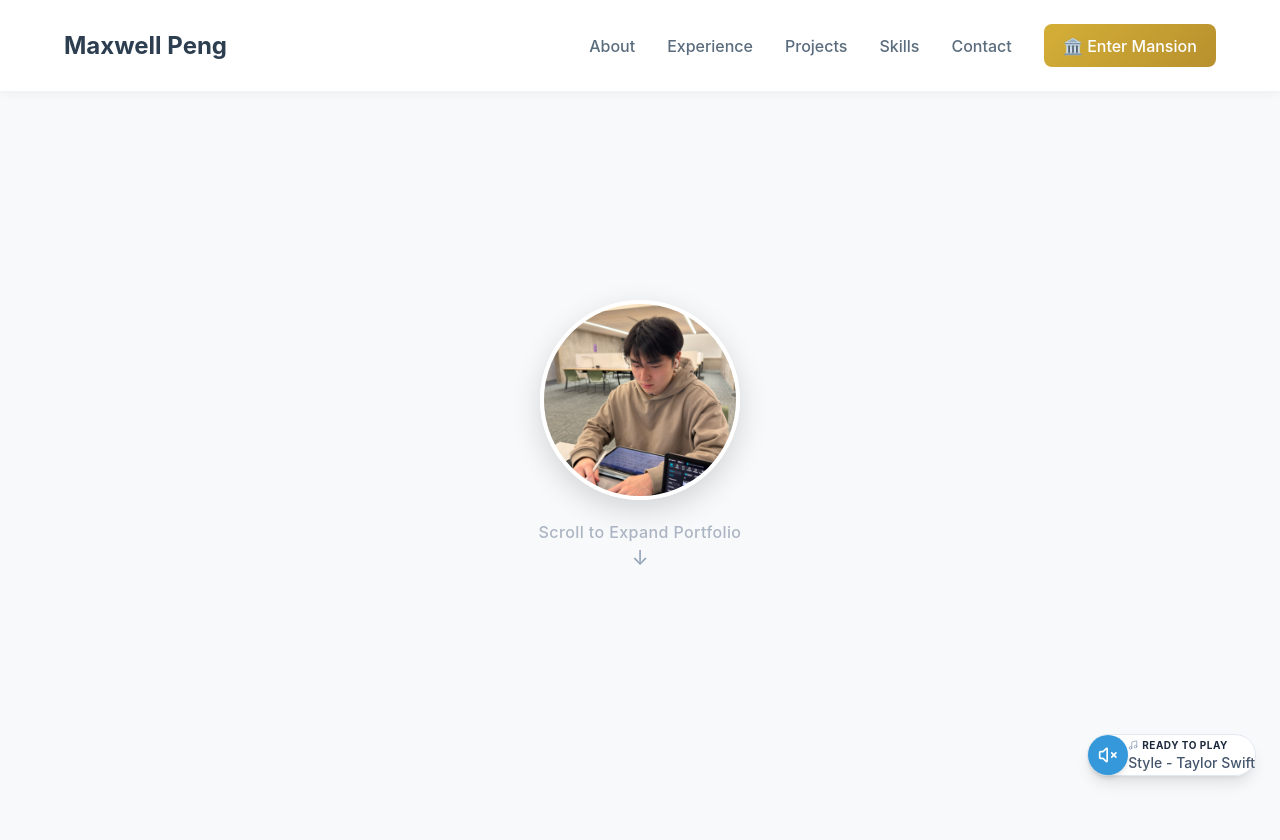
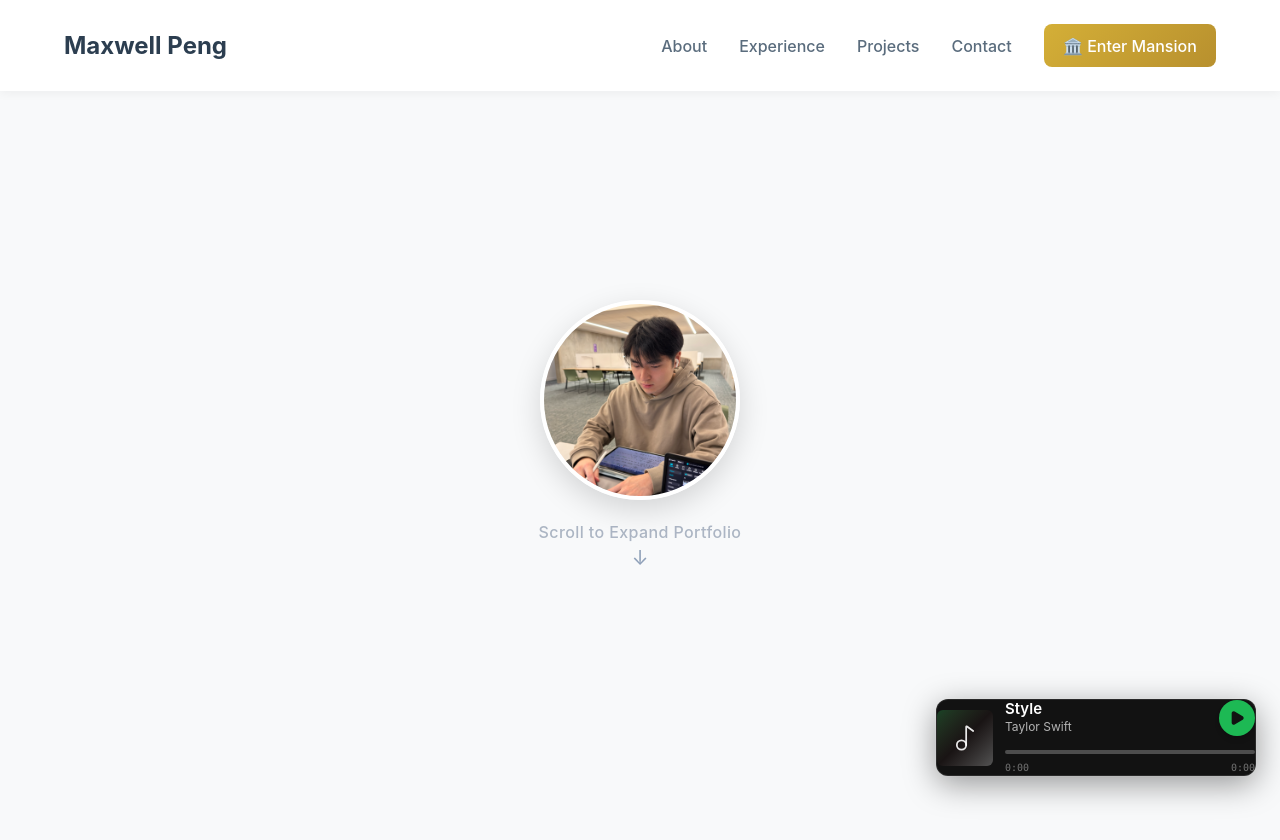
Before and after one commit to thecodemonki/LottoMax, a React (Vite) app: page / in a window 1280 px wide. Shown: the top 840 px of the page. Built offline with nearby package versions, Linux system fonts and the light colour scheme.

Commit message:
took out yap/school, fixed the music player, changed up footer

```diff
--- a/src/components/AudioPlayer.jsx
+++ b/src/components/AudioPlayer.jsx
@@ -1,52 +1,127 @@
-import { useState, useRef, useEffect } from 'react';
-import { Volume2, VolumeX, Music } from 'lucide-react';
+import { useState, useRef, useEffect, useCallback } from 'react';
+import { Play, Pause, Music2 } from 'lucide-react';
+
+const TRACK = { title: 'Style', artist: 'Taylor Swift', src: '/Taylor Swift - Style.mp3' };
+
+function formatTime(sec) {
+  if (!Number.isFinite(sec) || sec < 0) return '0:00';
+  const m = Math.floor(sec / 60);
+  const s = Math.floor(sec % 60);
+  return `${m}:${s.toString().padStart(2, '0')}`;
+}
 
 export default function AudioPlayer() {
   const [muted, setMuted] = useState(true);
+  const [currentTime, setCurrentTime] = useState(0);
+  const [duration, setDuration] = useState(0);
   const audioRef = useRef(null);
+
+  const playing = !muted;
+
+  const syncTime = useCallback(() => {
+    const el = audioRef.current;
+    if (!el) return;
+    setCurrentTime(el.currentTime);
+    if (Number.isFinite(el.duration)) setDuration(el.duration);
+  }, []);
+
+  useEffect(() => {
+    const el = audioRef.current;
+    if (!el) return;
+    const onLoaded = () => {
+      setDuration(el.duration || 0);
+    };
+    el.addEventListener('loadedmetadata', onLoaded);
+    el.addEventListener('timeupdate', syncTime);
+    return () => {
+      el.removeEventListener('loadedmetadata', onLoaded);
+      el.removeEventListener('timeupdate', syncTime);
+    };
+  }, [syncTime]);
 
   useEffect(() => {
     if (audioRef.current && !muted) {
       audioRef.current.volume = 0;
-      audioRef.current.play().catch(e => {
-        console.log("Audio play failed, requiring user gesture:", e);
+      audioRef.current.play().catch(() => {
         setMuted(true);
       });
       let vol = 0;
       const interval = setInterval(() => {
         if (vol < 0.3) {
           vol += 0.05;
-          audioRef.current.volume = Math.min(vol, 0.3);
+          if (audioRef.current) audioRef.current.volume = Math.min(vol, 0.3);
         } else {
           clearInterval(interval);
         }
       }, 300);
       return () => clearInterval(interval);
-    } else if (audioRef.current && muted) {
-        audioRef.current.pause();
+    }
+    if (audioRef.current && muted) {
+      audioRef.current.pause();
     }
   }, [muted]);
 
+  const progressPct = duration > 0 ? (currentTime / duration) * 100 : 0;
+
+  const seek = (e) => {
+    const el = audioRef.current;
+    if (!el || !duration) return;
+    const rect = e.currentTarget.getBoundingClientRect();
+    const x = Math.min(Math.max(e.clientX - rect.left, 0), rect.width);
+    el.currentTime = (x / rect.width) * duration;
+    syncTime();
+  };
+
   return (
-    <div className="fixed bottom-6 right-6 z-50 flex items-center bg-white/90 backdrop-blur-sm p-2 pr-4 rounded-full shadow-lg border border-slate-200 transition-all hover:scale-105">
-      <audio ref={audioRef} src="/Taylor Swift - Style.mp3" loop />
+    <div className="fixed bottom-6 right-6 z-50 w-[min(100vw-2rem,20rem)] select-none">
+      <audio ref={audioRef} src={TRACK.src} loop preload="metadata" />
 
-      <button
-        onClick={() => setMuted(!muted)}
-        className="w-10 h-10 flex items-center justify-center rounded-full bg-[#3498db] text-white shadow-md hover:bg-[#2980b9] transition-colors focus:outline-none"
-        aria-label={muted ? "Play music" : "Pause music"}
+      <div
+        className="flex items-center gap-3 rounded-xl border border-white/10 bg-[#121212] p-2.5 pl-2 shadow-[0_8px_32px_rgba(0,0,0,0.4)] ring-1 ring-white/5"
+        role="region"
+        aria-label="Music player"
       >
-        {muted ? <VolumeX size={20} /> : <Volume2 size={20} />}
-      </button>
+        <div
+          className="relative h-14 w-14 shrink-0 overflow-hidden rounded-md bg-gradient-to-br from-[#1db954]/30 via-[#191414] to-[#535353]"
+          aria-hidden
+        >
+          <Music2 className="absolute left-1/2 top-1/2 h-7 w-7 -translate-x-1/2 -translate-y-1/2 text-white/90" strokeWidth={1.5} />
+        </div>
 
-      <div className="ml-3 flex flex-col justify-center">
-        <span className="text-[10px] font-bold text-slate-800 uppercase tracking-wider flex items-center gap-1">
-          <Music size={10} className={!muted ? "animate-pulse text-[#3498db]" : "text-slate-400"} />
-          {!muted ? "Now Playing" : "Ready to Play"}
-        </span>
-        <span className="text-sm font-medium text-slate-600 truncate max-w-[140px]">
-          Style - Taylor Swift
-        </span>
+        <div className="min-w-0 flex-1 py-0.5">
+          <div className="flex items-start justify-between gap-2">
+            <div className="min-w-0">
+              <p className="truncate text-[15px] font-semibold leading-tight text-white">{TRACK.title}</p>
+              <p className="truncate text-xs text-[#b3b3b3]">{TRACK.artist}</p>
+            </div>
+            <button
+              type="button"
+              onClick={() => setMuted(!muted)}
+              className="flex h-9 w-9 shrink-0 items-center justify-center rounded-full bg-[#1db954] text-[#121212] shadow-md transition hover:scale-105 hover:bg-[#1ed760] focus:outline-none focus-visible:ring-2 focus-visible:ring-white/40"
+              aria-label={playing ? 'Pause' : 'Play'}
+            >
+              {playing ? <Pause className="h-4 w-4 fill-current" /> : <Play className="ml-0.5 h-4 w-4 fill-current" />}
+            </button>
+          </div>
+
+          <div className="mt-2">
+            <button
+              type="button"
+              className="group relative h-1 w-full cursor-pointer rounded-full bg-[#4d4d4d]"
+              onClick={seek}
+              aria-label="Seek track"
+            >
+              <span
+                className="absolute left-0 top-0 h-full rounded-full bg-[#b3b3b3] transition-[width] group-hover:bg-[#1db954]"
+                style={{ width: `${progressPct}%` }}
+              />
+            </button>
+            <div className="mt-1 flex justify-between font-mono text-[10px] text-[#727272]">
+              <span>{formatTime(currentTime)}</span>
+              <span>{formatTime(duration)}</span>
+            </div>
+          </div>
+        </div>
       </div>
     </div>
   );
--- a/src/components/DashboardOverlay.jsx
+++ b/src/components/DashboardOverlay.jsx
@@ -8,7 +8,6 @@ export default function DashboardOverlay({ type, onClose, onInteract }) {
     { id: 'projects', label: 'Projects (Computer)' },
     { id: 'about', label: 'About Me (Diary)' },
     { id: 'experience', label: 'Experience (Filing Cabinet)' },
-    { id: 'skills', label: 'Skills (Bookshelf)' },
     { id: 'contact', label: 'Contact (Telephone)' }
   ];
 
--- a/src/components/PortfolioModal.jsx
+++ b/src/components/PortfolioModal.jsx
@@ -1,5 +1,5 @@
 import { motion } from 'framer-motion';
-import { projectsData, aboutData, experienceData, skillsData } from '../data/content';
+import { projectsData, aboutData, experienceData } from '../data/content';
 
 export default function PortfolioModal({ onClose, type }) {
   // Determine title and content based on type
@@ -53,7 +53,7 @@ export default function PortfolioModal({ onClose, type }) {
         <p className="about-desc">{aboutData.description}</p>
         <div className="about-stats-modal">
           <p><strong>Location:</strong> {aboutData.location}</p>
-          <p><strong>Education:</strong> Western University, Bachelor of Arts in Computer Science (GPA: 3.95/4.0)</p>
+          <p><strong>Education:</strong> Western University, Bachelor of Arts in Computer Science</p>
           <p><strong>Interests:</strong> National Junior Badminton (Team Canada), Chess (1936 ELO), Trading.</p>
         </div>
       </motion.div>
@@ -95,25 +95,6 @@ export default function PortfolioModal({ onClose, type }) {
         ))}
       </div>
     );
-  } else if (type === 'skills') {
-    title = "Skills & Technologies";
-    themeColor = "#9b59b6";
-    content = (
-      <motion.div className="skills-content-modal" initial={{ opacity: 0 }} animate={{ opacity: 1 }} transition={{ delay: 0.1 }}>
-        <div className="skills-section-modal">
-          <h4>Languages</h4>
-          <div className="tech-stack">{skillsData.languages.map(s => <span key={s} className="tech-tag">{s}</span>)}</div>
-        </div>
-        <div className="skills-section-modal">
-          <h4>Frameworks & Libraries</h4>
-          <div className="tech-stack">{skillsData.frameworks.map(s => <span key={s} className="tech-tag">{s}</span>)}</div>
-        </div>
-        <div className="skills-section-modal">
-          <h4>Tools & Deployment</h4>
-          <div className="tech-stack">{skillsData.tools.concat(skillsData.deployment).map(s => <span key={s} className="tech-tag">{s}</span>)}</div>
-        </div>
-      </motion.div>
-    );
   }
 
   return (
--- a/src/components/ui/scroll-expansion-hero.jsx
+++ b/src/components/ui/scroll-expansion-hero.jsx
@@ -157,9 +157,8 @@ const ScrollExpandMedia = ({
             {date}
           </p>
           <p className="text-lg text-slate-500 text-center max-w-3xl mb-10 leading-relaxed">
-            Computer Science student at Western University building impactful software solutions.
-            When I'm not coding, you'll find me competing in badminton at the national level,
-            analyzing market patterns, or perfecting my chess strategy.
+            National-level badminton, chess rabbit holes, and trading charts for fun. Less résumé energy,
+            more court-and-board energy.
           </p>
         </div>
 
--- a/src/pages/Home.jsx
+++ b/src/pages/Home.jsx
@@ -1,7 +1,7 @@
 import { Link } from 'react-router-dom';
 import { motion } from 'framer-motion';
 import '../styles/Home.css';
-import { aboutData, educationData, experienceData, projectsData, skillsData } from '../data/content';
+import { experienceData, projectsData } from '../data/content';
 import ScrollExpandMedia from '../components/ui/scroll-expansion-hero';
 import { GlowCard } from '../components/ui/spotlight-card';
 
@@ -15,7 +15,6 @@ function Home() {
           <a href="#about">About</a>
           <a href="#experience">Experience</a>
           <a href="#projects">Projects</a>
-          <a href="#skills">Skills</a>
           <a href="#contact">Contact</a>
           <Link to="/mansion" className="nav-mansion">🏛️ Enter Mansion</Link>
         </div>
@@ -41,26 +40,15 @@ function Home() {
           <div className="about-grid">
             <div className="about-text">
               <p>
-                I'm a passionate developer studying Computer Science at Western University (GPA: 3.95/4.0).
-                My journey combines technical excellence with diverse experiences - from engineering Shopify
-                solutions at AtlasHaus Design to leading 700+ members as Projects Director at Western Founders Network.
+                I play badminton for Team Canada's junior national squad—#2 Under-17 in the country—so most days
+                are shuttlecocks, sweat, and trying not to lose my luggage at tournaments.
               </p>
               <p>
-                Beyond academics, I compete as a member of Team Canada's Junior National Badminton Team
-                (ranked #2 Under 17 in Canada). This dual commitment to athletics and technology has
-                taught me discipline, time management, and the power of consistent effort toward ambitious goals.
-              </p>
-              <p>
-                I'm driven by curiosity - whether it's building real-time multiplayer platforms,
-                exploring market dynamics through trading, or mastering chess strategy. Each interest
-                strengthens different aspects of my problem-solving approach.
+                Off the court I live on chess clocks: blitz, endgames, and the occasional tilt after a blunder.
+                I also geek out over markets, food, and whatever competitive thing catches my attention this week.
               </p>
             </div>
-            <div className="about-stats">
-              <div className="stat-card">
-                <div className="stat-number">3.95</div>
-                <div className="stat-label">GPA at Western</div>
-              </div>
+            <div className="about-stats about-stats--two">
               <div className="stat-card">
                 <div className="stat-number">#2</div>
                 <div className="stat-label">U17 Badminton Canada</div>
@@ -68,10 +56,6 @@ function Home() {
               <div className="stat-card">
                 <div className="stat-number">1936</div>
                 <div className="stat-label">Chess ELO Rating</div>
-              </div>
-              <div className="stat-card">
-                <div className="stat-number">700+</div>
-                <div className="stat-label">Students Led (WFN)</div>
               </div>
             </div>
           </div>
@@ -177,74 +161,6 @@ function Home() {
         </motion.div>
       </section>
 
-      {/* Skills Section */}
-      <section className="section section-alt" id="skills">
-        <motion.div
-          initial={{ opacity: 0 }}
-          whileInView={{ opacity: 1 }}
-          viewport={{ once: true }}
-          transition={{ duration: 0.6 }}
-        >
-          <h2 className="section-title">Skills & Technologies</h2>
-
-          <div className="skills-category">
-            <h3 className="skills-category-title">Languages</h3>
-            <div className="skills-grid-home">
-              {skillsData.languages.map((skill, index) => (
-                <motion.div
-                  key={skill}
-                  className="skill-card"
-                  initial={{ opacity: 0, scale: 0.8 }}
-                  whileInView={{ opacity: 1, scale: 1 }}
-                  viewport={{ once: true }}
-                  transition={{ delay: index * 0.05 }}
-                  whileHover={{ scale: 1.05 }}
-                >
-                  {skill}
-                </motion.div>
-              ))}
-            </div>
-          </div>
-
-          <div className="skills-category">
-            <h3 className="skills-category-title">Frameworks & Libraries</h3>
-            <div className="skills-grid-home">
-              {skillsData.frameworks.map((skill, index) => (
-                <motion.div
-                  key={skill}
-                  className="skill-card"
-                  initial={{ opacity: 0, scale: 0.8 }}
-                  whileInView={{ opacity: 1, scale: 1 }}
-                  viewport={{ once: true }}
-                  transition={{ delay: index * 0.05 }}
-                  whileHover={{ scale: 1.05 }}
-                >
-                  {skill}
-                </motion.div>
-              ))}
-            </div>
-          </div>
-
-          <div className="skills-category">
-            <h3 className="skills-category-title">Tools & Deployment</h3>
-            <div className="skills-grid-home">
-              {[...skillsData.tools, ...skillsData.deployment].map((skill, index) => (
-                <motion.div
-                  key={skill}
-                  className="skill-card"
-                  initial={{ opacity: 0, scale: 0.8 }}
-                  whileInView={{ opacity: 1, scale: 1 }}
-                  viewport={{ once: true }}
-                  transition={{ delay: index * 0.05 }}
-                  whileHover={{ scale: 1.05 }}
-                >
-                  {skill}
-                </motion.div>
-              ))}
-            </div>
-          </div>
-        </motion.div>
-      </section>
 
       {/* Contact Section */}
       <section className="section" id="contact">
@@ -282,7 +198,7 @@ function Home() {
       {/* Footer */}
       <footer className="footer">
         <div className="footer-content">
-          <p>&copy; 2026 Maxwell Peng. Built with React, passion, and late-night coding sessions.</p>
+          <p>&copy; 2026 Maxwell Peng. Built with Larp</p>
           <div className="footer-links">
             <a href="/Official.pdf" target="_blank" rel="noopener noreferrer">📄 Resume</a>
             <Link to="/mansion" className="footer-mansion">
--- a/src/pages/MansionGame.jsx
+++ b/src/pages/MansionGame.jsx
@@ -9,7 +9,6 @@ import KitchenModal from '../components/KitchenModal';
 import BadmintonModal from '../components/BadmintonModal';
 import TradingModal from '../components/TradingModal';
 import DialogueBox from '../components/DialogueBox';
-import AudioPlayer from '../components/AudioPlayer';
 import DashboardOverlay from '../components/DashboardOverlay';
 import { outdoorMapDesc, TILE_SIZE, ZONES, TILE_TYPES, getLocationTitle } from '../data/mapData';
 import '../styles/MansionGame.css';
@@ -87,7 +86,6 @@ function MansionGame() {
       case 'projects':
       case 'about':
       case 'experience':
-      case 'skills':
       case 'contact':
         return <PortfolioModal type={activeModal} onClose={closeModal} />;
       case 'pool':
@@ -108,8 +106,6 @@ function MansionGame() {
   return (
     <div className="mansion-wrapper">
       <Link to="/" className="back-button">← Back to Portfolio</Link>
-      <AudioPlayer />
-
       <div className="game-camera">
         <div
           className="game-world"
--- a/src/styles/DashboardOverlay.css
+++ b/src/styles/DashboardOverlay.css
@@ -90,12 +90,6 @@
   background-image: repeating-linear-gradient(to bottom, transparent, transparent 25px, rgba(0,0,0,0.3) 25px, rgba(0,0,0,0.3) 29px);
 }
 
-.item-skills {
-  width: 120px; height: 180px; left: 50%; top: 15%;
-  background: #8e44ad; border: 6px solid #5b2c6f; box-shadow: inset 0 10px 0 rgba(0,0,0,0.3);
-  background-image: linear-gradient(to right, #9b59b6 10%, transparent 10%, transparent 30%, #e74c3c 30%, #e74c3c 50%, transparent 50%, transparent 80%, #f1c40f 80%); background-size: 100% 30px;
-}
-
 .item-contact {
   width: 40px; height: 30px; right: 10%; top: 45%; background: #e74c3c; border-radius: 8px 8px 0 0;
 }
```
Also changed, not shown: src/data/content.js (+1 -9 lines), src/styles/Home.css (+12 -39 lines), 8 other files (tests, documents, lock files or other folders).
